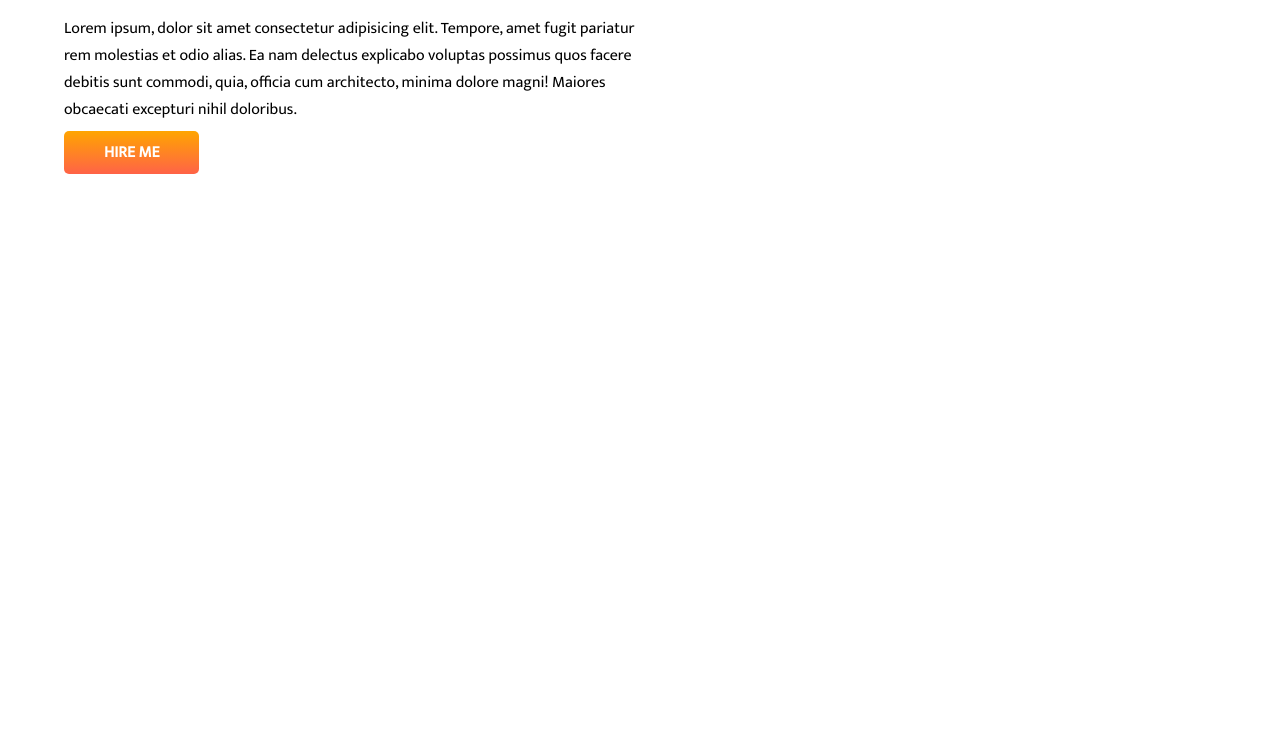
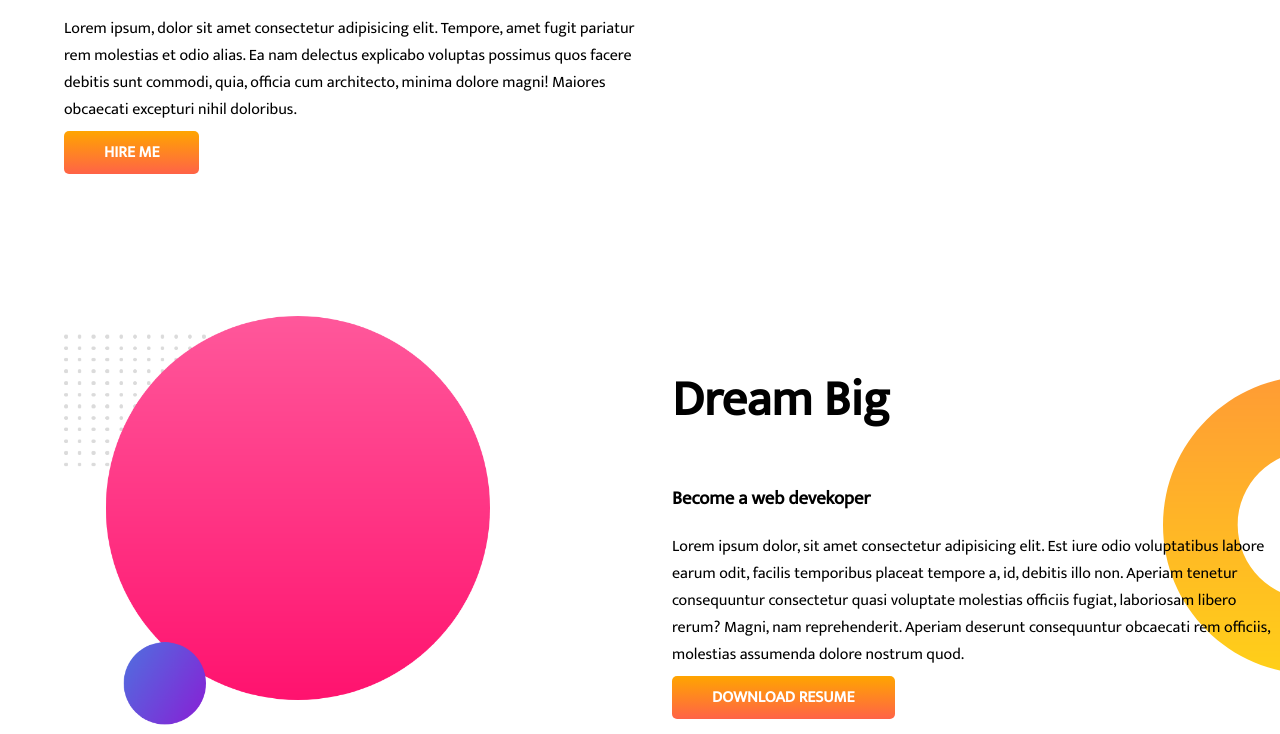
Before and after one commit to ac-arifuzzaman/dev.arifuzzaman-portfolio, a plain HTML site: page index.html in a window 1280 px wide. Shown: the part 411-1145 px from the top of the page. Before the commit the page ends 800 px from the top, so only its background shows below. Drawn offline with Linux system fonts and the light colour scheme.

Commit message:
another section dream big

```diff
--- a/index.html
+++ b/index.html
@@ -13,6 +13,7 @@
 </head>
 
 <body>
+    <!-- ======header section=====/ -->
     <section class="top">
         <div class="half-weidth">
             <h1>Welcome To</h1>
@@ -32,6 +33,26 @@
         </div>
 
     </section>
+    <!-- ======header section=====/ -->
+    <!-- ======dream section=====/ -->
+    <section class="dream-big">
+        <div class="dream-image">
+            <img src="image/my-bg2.png" alt="">
+        </div>
+        <div class="dream-text">
+            <h1>Dream Big</h1>
+            <h3>Become a web devekoper</h3>
+            <p>Lorem ipsum dolor, sit amet consectetur adipisicing elit. Est iure odio voluptatibus labore earum odit,
+                facilis temporibus placeat tempore a, id, debitis illo non. Aperiam tenetur consequuntur consectetur
+                quasi
+                voluptate molestias officiis fugiat, laboriosam libero rerum? Magni, nam reprehenderit. Aperiam deserunt
+                consequuntur obcaecati rem officiis, molestias assumenda dolore nostrum quod.
+            </p>
+            <a class="hire-bttn" target="blank" href="https://www.linkedin.com/in/arifuzzaman-arif-3a18b116a/">DOWNLOAD
+                RESUME</a>
+        </div>
+    </section>
+    <!-- ======dream section=====/ -->
 </body>
 
 </html>
--- a/style.css
+++ b/style.css
@@ -11,6 +11,7 @@ h1{
 }
 section{
     display: flex;
+
 }
 .half-weidth{
     width: 50%;
@@ -31,4 +32,21 @@ section{
 .top{
     background-image: url(image/top-banner.png);
     background-repeat: no-repeat;
+    margin-bottom: 150px;
 }
+.dream-big{
+    display: flex;
+    padding-left: 5%;
+    background-image: url(image/dream-bg.png);
+    background-repeat: no-repeat;
+    background-position: right;
+}
+.dream-text{
+    width: 50%;
+}
+.dream-image{
+    width: 50%;
+}
+.dream-image img{
+    width: 70%;
+}
```
